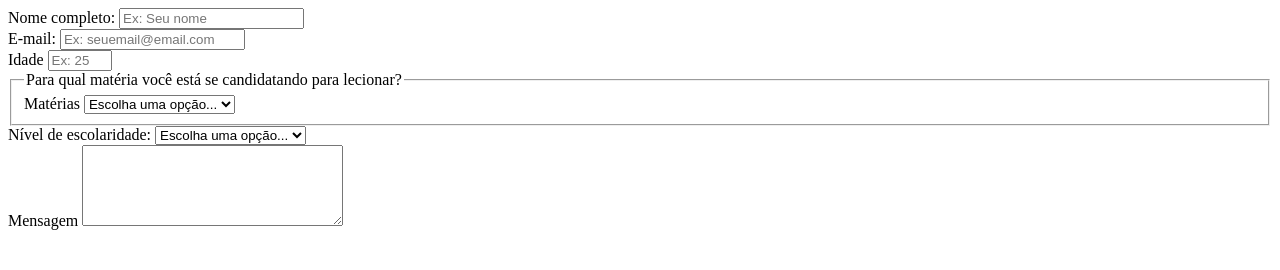
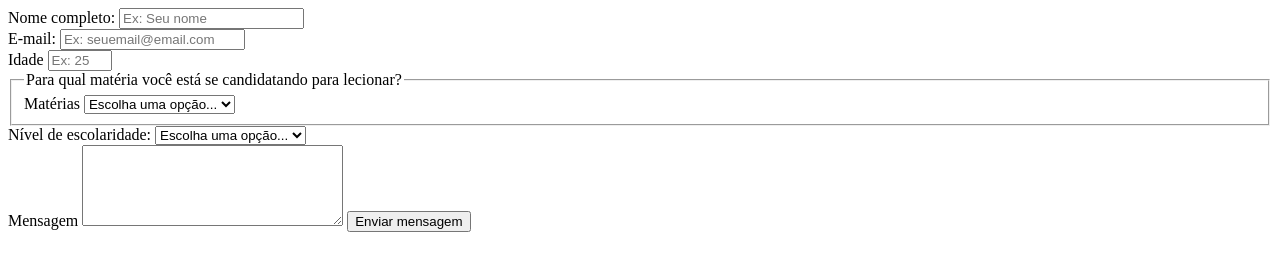
Before and after one commit to rafabruhn12-max/formulario-sctec, a plain HTML site: page index.html in a window 1280 px wide. Drawn offline with Linux system fonts and the light colour scheme.

Commit message:
Adição do botão enviar
Adicionei o botão enviar

```diff
--- a/index.html
+++ b/index.html
@@ -60,9 +60,10 @@
                 </select> <br>
 
         <!-- descricao sobre si mesmo 200 caracteres-->
-          <label for="mensagem">Mensagem</label>
-                <textarea name="mensagem" id="mensagem" cols="30" rows="5" minlength="200 required"></textarea>
+        <label for="mensagem">Mensagem</label>
+        <textarea name="mensagem" id="mensagem" cols="30" rows="5" minlength="200 required"></textarea>
 
+        <input type="submit" value="Enviar mensagem">
     </form>
 </body>
 
```
